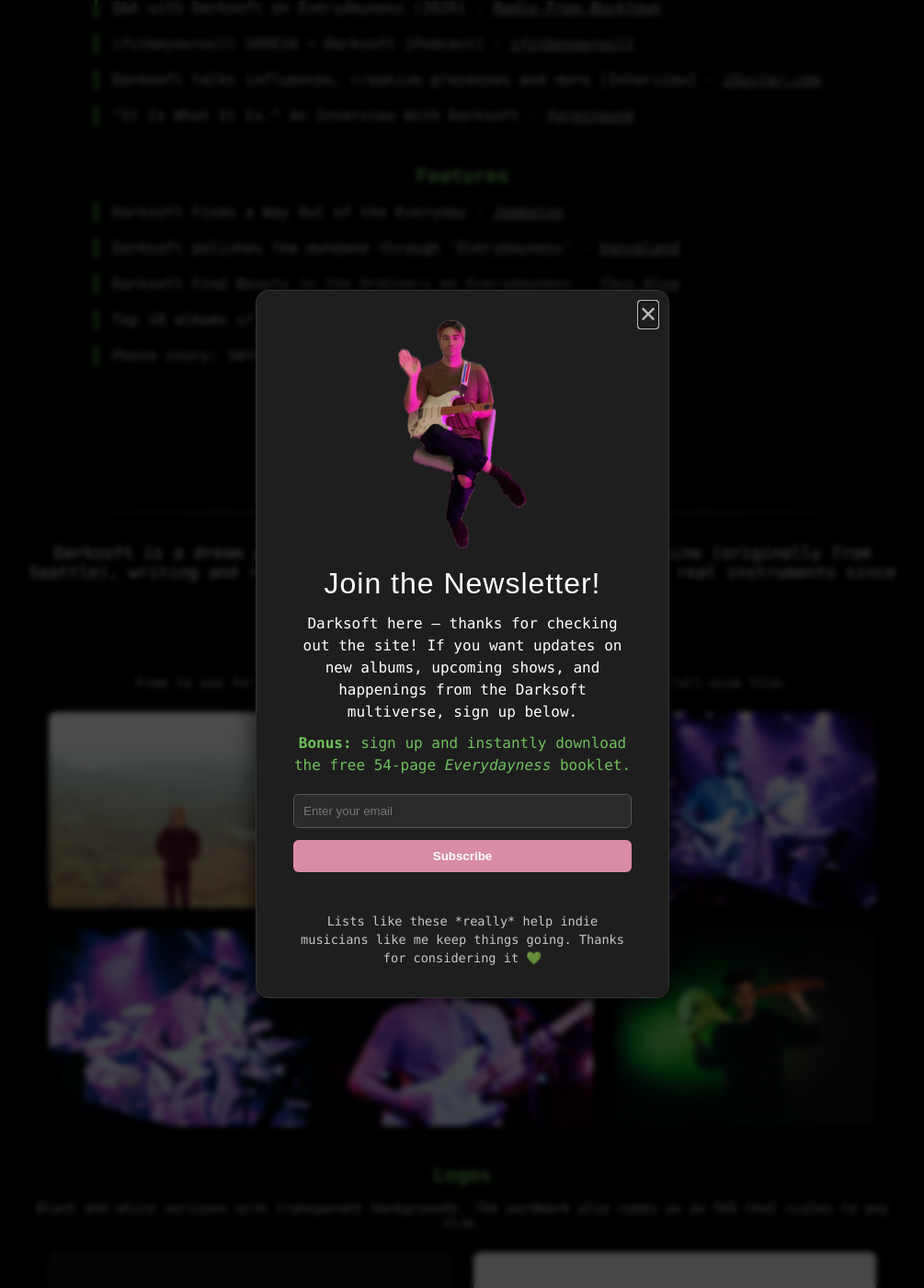
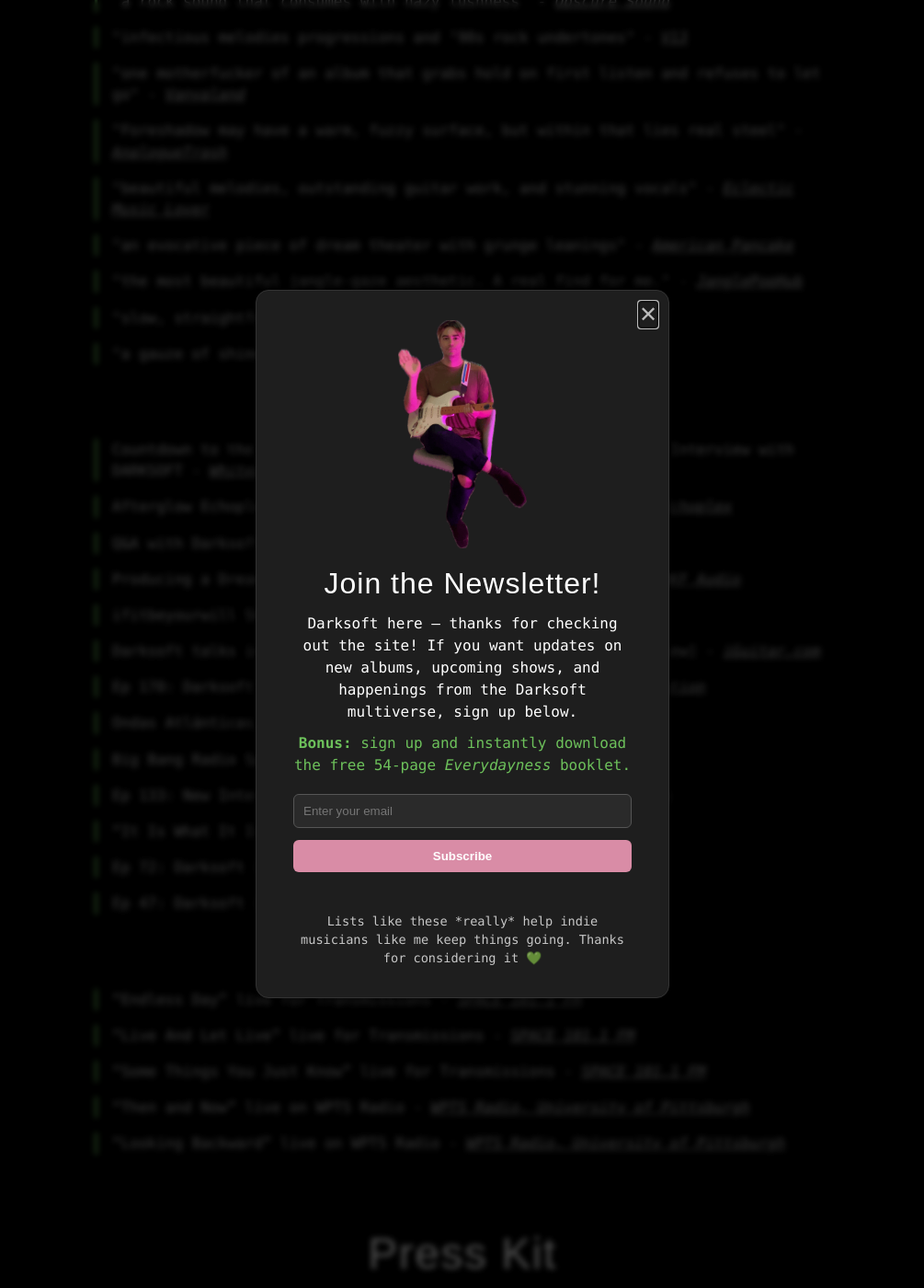
Before and after one commit to darks0ft/website, a Jekyll site: the page built from press.html, in a window 1280 px wide and 1400 px high, scrolled down 1479 px. Shown: the whole window at 92% size, without its empty margins (137-1142 px from the left). Built offline with Jekyll 4.4.1, drawn with Linux system fonts in a browser that asks for light colours; some web fonts are replaced; some of the changed text lies outside the part shown.

Commit message:
Press: add 19 missed features (podcasts, interviews, in-studio sessions, reviews), Features first

```diff
--- a/_data/press.yml
+++ b/_data/press.yml
@@ -1,9 +1,21 @@
 # Press quotes, interviews and features, newest first.
 # The homepage press section is rendered from this file (and /press/ will be).
 #   text:  a quote (in quotation marks) or a headline / feature title, shown as written
-#   type:  quote | interview | feature   (used to group the Press page)
+#   type:  quote | interview | session | feature   (used to group the Press page)
 #   year:  publication year; years marked `# inferred` come from the entry's place in the list
 #   featured: true  shows the entry on the homepage (keep it to three)
+
+- text: "Countdown to the Telepathic Windows Festival 2026 Vol. 1 // An Interview with DARKSOFT"
+  outlet: "WhiteLight//WhiteHeat"
+  url: https://www.whitelight-whiteheat.com/p94onm-vwn/
+  type: interview
+  year: 2026
+
+- text: "Afterglow Echoplex, Episode Twenty-Four [Podcast]"
+  outlet: "Afterglow Echoplex"
+  url: https://afterglowechoplex.buzzsprout.com/2391996/episodes/18949073-afterglow-echoplex-episode-twenty-four
+  type: interview
+  year: 2026
 
 - text: "Darksoft Finds a Way Out of the Everyday"
   outlet: "Jambaloo"
@@ -24,11 +36,41 @@
   type: feature
   year: 2026  # inferred
 
+- text: "Best Shoegaze & Dream Pop 2026 playlist"
+  outlet: "Shoegaze Blog"
+  url: https://shoegazeblog.com/2026/04/21/best-shoegaze-dream-pop-2026-playlist/
+  type: feature
+  year: 2026
+
 - text: "Q&A with Darksoft on Everydayness (2026)"
   outlet: "Radio Free Bucktown"
   url: https://read.rfb.fm/p/q-and-a-with-darksoft
   type: interview
   year: 2026
+
+- text: "“Endless Day” live for Transmissions"
+  outlet: "SPACE 101.1 FM"
+  url: https://www.youtube.com/watch?v=4NWNzUH9OMQ
+  type: session
+  year: 2026
+
+- text: "“Live And Let Live” live for Transmissions"
+  outlet: "SPACE 101.1 FM"
+  url: https://www.youtube.com/watch?v=GcdDZTNWLKk
+  type: session
+  year: 2026
+
+- text: "“Some Things You Just Know” live for Transmissions"
+  outlet: "SPACE 101.1 FM"
+  url: https://www.youtube.com/watch?v=T1KDhchDxno
+  type: session
+  year: 2026
+
+- text: "Producing a Dream Pop Song: “Endless Day” [Video interview]"
+  outlet: "BKF Audio"
+  url: https://www.youtube.com/watch?v=syj_Ddma9LI
+  type: interview
+  year: 2025
 
 - text: "ifitbeyourwill S05E16 • Darksoft [Podcast]"
   outlet: "ifitbeyourwill"
@@ -67,10 +109,40 @@
   year: 2024
   featured: true
 
+- text: "“Then and Now” live on WPTS Radio"
+  outlet: "WPTS Radio, University of Pittsburgh"
+  url: https://www.youtube.com/watch?v=EXK2u03TOVA
+  type: session
+  year: 2024
+
+- text: "“Looking Backward” live on WPTS Radio"
+  outlet: "WPTS Radio, University of Pittsburgh"
+  url: https://www.youtube.com/watch?v=PX1DNb2pLFI
+  type: session
+  year: 2024
+
+- text: "\"Notably mesmerizing, the song encapsulates ethereal melodies\""
+  outlet: "Darkenin Heart"
+  url: https://www.darkeninheart.com/2024/04/endless-day-by-darksoft.html
+  type: quote
+  year: 2024
+
 - text: "Top 10 albums of 2023"
   outlet: "JanglePopHub"
   url: https://janglepophub.home.blog/2023/12/28/janglepophub-oscars-2023-top-30-albums/
   type: feature
+  year: 2023
+
+- text: "Ep 170: Darksoft's New Album, Grayscale [Podcast]"
+  outlet: "Sound Pollution"
+  url: https://www.youtube.com/watch?v=HwvVlmLTVC8
+  type: interview
+  year: 2023
+
+- text: "Ondas Atlánticas, Episodio 117 [Podcast]"
+  outlet: "Ondas Atlánticas"
+  url: https://www.ivoox.com/ondas-atlanticas-episodio-117-audios-mp3_rf_119912444_1.html
+  type: interview
   year: 2023
 
 - text: "\"chiming guitars, dayglo synths and earworm melodies\""
@@ -91,6 +163,18 @@
   url: https://start-track.com/introducing-darksoft-beigeification-3-questions/
   type: quote
   year: 2023  # inferred
+
+- text: "Big Bang Radio Spotlight: DARKSOFT"
+  outlet: "WNIA Big Bang Radio"
+  url: https://www.youtube.com/watch?v=SvKXps2UD_k
+  type: interview
+  year: 2023
+
+- text: "Ep 133: New Interview with Darksoft [Podcast]"
+  outlet: "Sound Pollution"
+  url: https://www.youtube.com/watch?v=smN2oZcd4oM
+  type: interview
+  year: 2023
 
 - text: "“It Is What It Is.” An Interview With Darksoft"
   outlet: "forestpunk"
@@ -140,6 +224,24 @@
   type: quote
   year: 2022  # inferred
 
+- text: "Ep 72: Darksoft [Podcast]"
+  outlet: "Sound Pollution"
+  url: https://www.youtube.com/watch?v=80UBhyKNGfY
+  type: interview
+  year: 2022
+
+- text: "\"a rock sound that consumes with hazy lushness\""
+  outlet: "Obscure Sound"
+  url: https://www.obscuresound.com/2022/01/darksoft-icebreaker/
+  type: quote
+  year: 2022
+
+- text: "Ep 47: Darksoft [Podcast]"
+  outlet: "Sound Pollution"
+  url: https://www.youtube.com/watch?v=_9C6aMhBWJg
+  type: interview
+  year: 2021
+
 - text: "\"infectious melodies progressions and ‘90s rock undertones\""
   outlet: "V13"
   url: https://v13.net/2020/09/darksoft-previews-his-meltdown-album-with-the-foreshadow-music-video-premiere/
@@ -150,6 +252,18 @@
   outlet: "Vanyaland"
   url: https://vanyaland.com/2020/12/01/darksoft-soundtracks-the-ongoing-meltdown-deep-within-us-all/
   type: quote
+  year: 2020
+
+- text: "\"Foreshadow may have a warm, fuzzy surface, but within that lies real steel\""
+  outlet: "AnalogueTrash"
+  url: https://www.analoguetrash.com/blog/darksoft-foreshadow
+  type: quote
+  year: 2020
+
+- text: "Meltdown album premiere"
+  outlet: "Ghettoblaster Magazine"
+  url: https://ghettoblastermagazine.com/features/album-stream/album-premiere-darksoft-meltdown/
+  type: feature
   year: 2020
 
 - text: "\"beautiful melodies, outstanding guitar work, and stunning vocals\""
--- a/press.html
+++ b/press.html
@@ -9,12 +9,18 @@
 
   {%- assign reviews = site.data.press | where: "type", "quote" -%}
   {%- assign interviews = site.data.press | where: "type", "interview" -%}
+  {%- assign sessions = site.data.press | where: "type", "session" -%}
   {%- assign features = site.data.press | where: "type", "feature" -%}
 
   <section class="page-wrapper" id="press">
     <h1 class="page-title">Press</h1>
     <p>Here are some quotes from music journalists and features on Darksoft. I truly appreciate these folks and the time they've taken getting to know my music and sharing it with their readers.</p>
     <p>For press and interview requests: <a href="mailto:darksoftband@gmail.com">darksoftband@gmail.com</a></p>
+
+    <h3 class="press-group">Features</h3>
+    {% for item in features %}
+      {% include press-quote.html item=item %}
+    {% endfor %}
 
     <h3 class="press-group">Reviews</h3>
     {% for item in reviews %}
@@ -26,8 +32,8 @@
       {% include press-quote.html item=item %}
     {% endfor %}
 
-    <h3 class="press-group">Features</h3>
-    {% for item in features %}
+    <h3 class="press-group">In-Studio Sessions</h3>
+    {% for item in sessions %}
       {% include press-quote.html item=item %}
     {% endfor %}
   </section>
```
